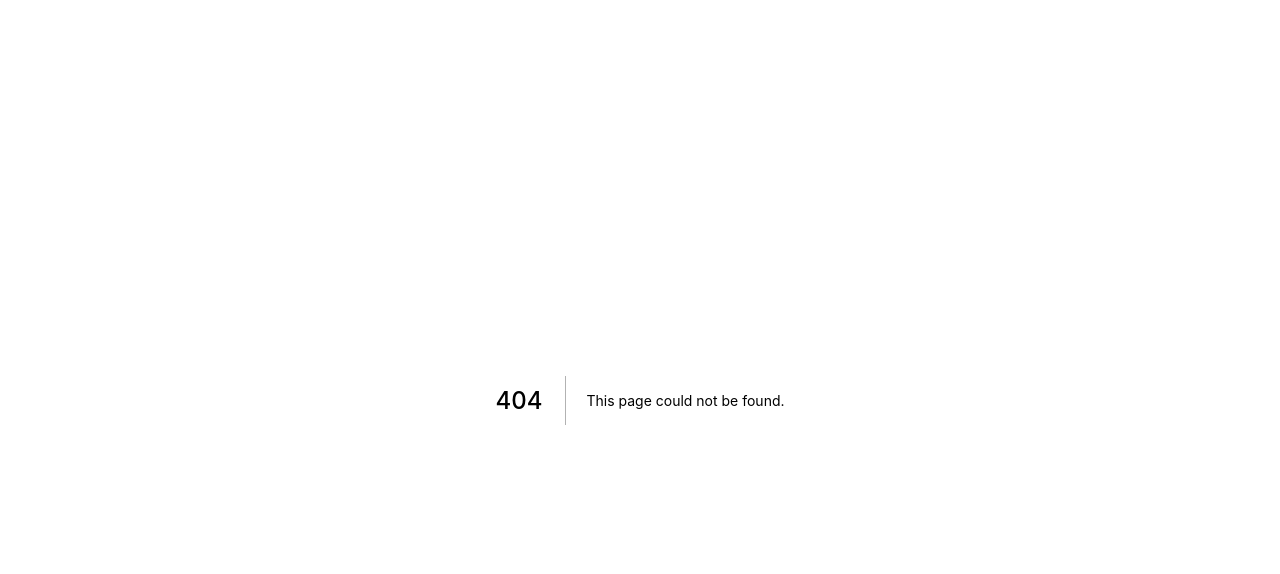
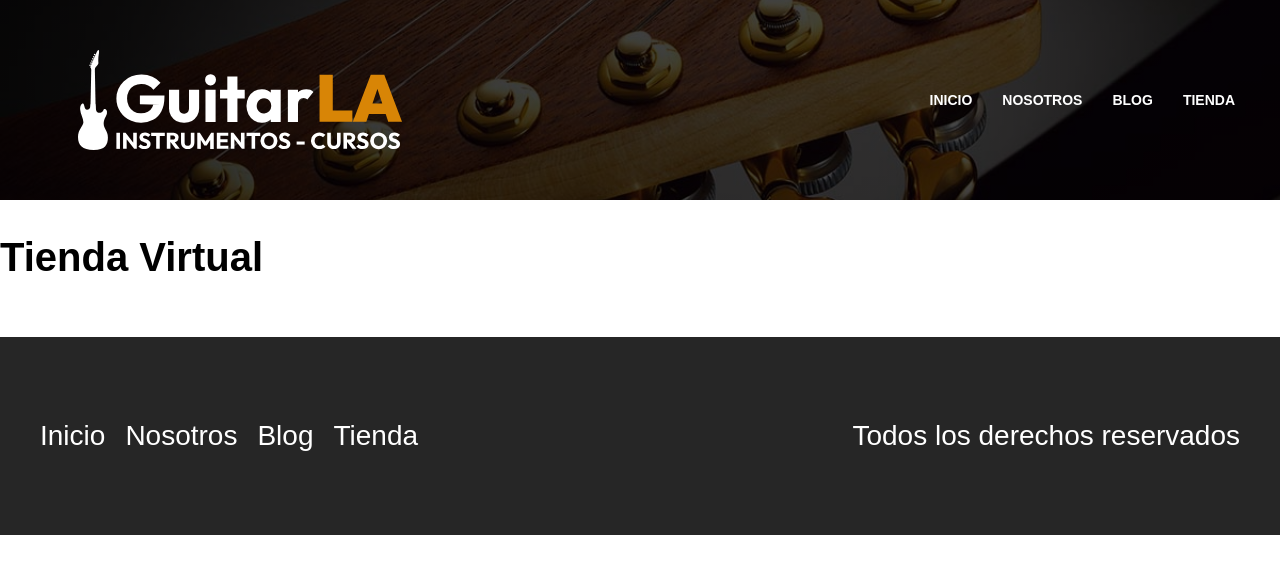
Before and after one commit to alberto120495/venta-guitarras-nextjs, a Next.js app: page /tienda in a window 1280 px wide. Before the commit this address had no page. Shown: the top 574 px of the page. Built offline with nearby package versions, Linux system fonts and the light colour scheme.

Commit message:
header, footer, layout y routing

```diff
--- /dev/null
+++ b/components/Footer.js
@@ -0,0 +1,20 @@
+import Link from "next/link";
+import styles from "../styles/Footer.module.css";
+
+function Footer() {
+  return (
+    <footer className={styles.footer}>
+      <div className={`contenedor ${styles.contenido}`}>
+        <nav className={styles.navegacion}>
+          <Link href="/">Inicio</Link>
+          <Link href="/nosotros">Nosotros</Link>
+          <Link href="/blog">Blog</Link>
+          <Link href="/tienda">Tienda</Link>
+        </nav>
+        <p className={styles.copyright}>Todos los derechos reservados</p>
+      </div>
+    </footer>
+  );
+}
+
+export default Footer;
--- /dev/null
+++ b/components/Header.js
@@ -0,0 +1,31 @@
+import Link from "next/link";
+import Image from "next/image";
+import styles from "../styles/Header.module.css";
+
+function Header() {
+  return (
+    <header className={styles.header}>
+      <div className="contenedor">
+        <div className={styles.barra}>
+          <Link href="/" passHref>
+            <Image
+              src="/img/logo.svg"
+              width={400}
+              height={100}
+              alt="Imagen Logo"
+            />
+          </Link>
+
+          <nav className={styles.navegacion}>
+            <Link href="/">Inicio</Link>
+            <Link href="/nosotros">Nosotros</Link>
+            <Link href="/blog">Blog</Link>
+            <Link href="/tienda">Tienda</Link>
+          </nav>
+        </div>
+      </div>
+    </header>
+  );
+}
+
+export default Header;
--- /dev/null
+++ b/components/Layout.js
@@ -0,0 +1,19 @@
+import Head from "next/head";
+import Footer from "./Footer";
+import Header from "./Header";
+
+function Layout({ children, pagina }) {
+  return (
+    <div>
+      <Head>
+        <title>GuitarLA - {pagina}</title>
+        <meta name="description" content="Sitio Web de venta de guitarras" />
+      </Head>
+      <Header />
+      {children}
+      <Footer />
+    </div>
+  );
+}
+
+export default Layout;
--- /dev/null
+++ b/pages/tienda.js
@@ -0,0 +1,11 @@
+import Layout from "../components/Layout";
+
+function Tienda() {
+  return (
+    <Layout pagina="Tienda Virtual">
+      <h1>Tienda Virtual</h1>
+    </Layout>
+  );
+}
+
+export default Tienda;
--- /dev/null
+++ b/styles/Footer.module.css
@@ -0,0 +1,42 @@
+.footer {
+  background-color: var(--negro);
+  padding: 5rem 0;
+  margin-top: 5rem;
+}
+
+@media (min-width: 768px) {
+  .contenido {
+    display: flex;
+    justify-content: space-between;
+    align-items: center;
+  }
+}
+
+.navegacion {
+  display: flex;
+  flex-direction: column;
+  align-items: center;
+}
+
+@media (min-width: 768px) {
+  .navegacion {
+    flex-direction: row;
+    gap: 2rem;
+  }
+}
+
+.navegacion a {
+  color: var(--blanco);
+  font-size: 2.8rem;
+  text-decoration: none;
+}
+
+.navegacion a:hover {
+  color: var(--primary);
+}
+
+.copyright {
+  color: var(--blanco);
+  font-size: 2.8rem;
+  text-align: center;
+}
--- /dev/null
+++ b/styles/Header.module.css
@@ -0,0 +1,49 @@
+.header {
+  background-image: linear-gradient(
+      to right,
+      rgb(0 0 0 / 0.8),
+      rgb(0 0 0 / 0.7)
+    ),
+    url(../public/img/header.jpg);
+  background-size: cover;
+  background-position: 50%;
+  padding: 5rem 0;
+}
+
+.barra {
+  display: flex;
+  flex-direction: column;
+  align-items: center;
+}
+
+@media (min-width: 768px) {
+  .barra {
+    flex-direction: row;
+    justify-content: space-between;
+  }
+}
+
+.navegacion {
+  margin-top: 5rem;
+  display: flex;
+  gap: 2rem;
+}
+
+@media (min-width: 768px) {
+  .navegacion {
+    margin-top: 0;
+  }
+}
+
+.navegacion a {
+  color: var(--blanco);
+  text-decoration: none;
+  font-size: 1.4rem;
+  font-weight: 700;
+  text-transform: uppercase;
+  padding: 0.5rem;
+  transition: all ease-in-out 0.3s;
+}
+.navegacion a:hover {
+  background-color: var(--primary);
+}
--- /dev/null
+++ b/styles/Nosotros.module.css
@@ -0,0 +1,11 @@
+.contenido {
+  display: grid;
+  gap: 4rem;
+}
+
+@media (min-width: 768px) {
+  .contenido {
+    grid-template-columns: repeat(2, 1fr);
+    align-items: center;
+  }
+}
```
Also changed, not shown: pages/blog.js (added, +11 -0 lines), pages/index.js (+4 -11 lines), pages/nosotros.js (added, +46 -0 lines).
